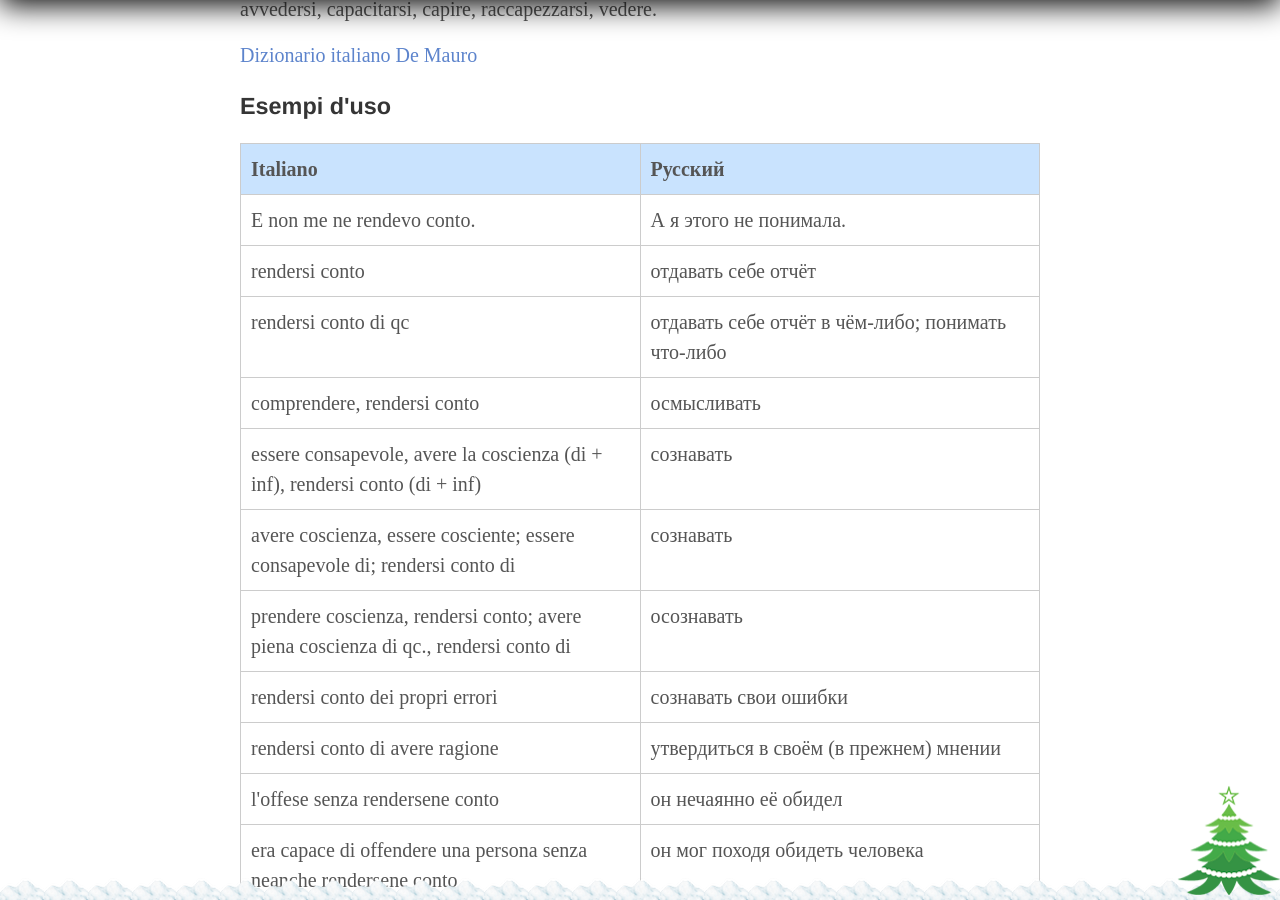
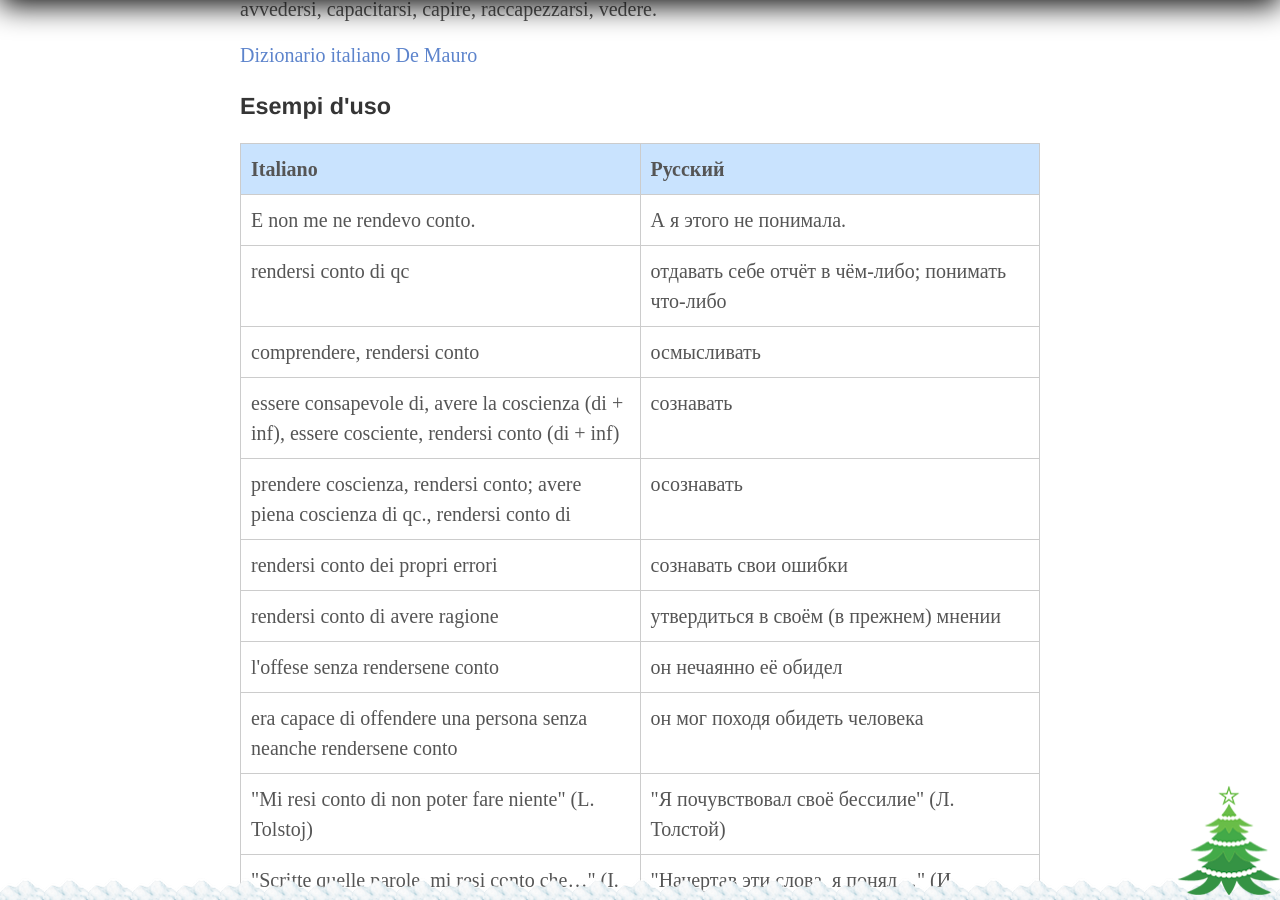
Before and after one commit to postolny/postolny.github.io, a Jekyll site: the page built from _posts/2021-07-02-rendersi-conto.md, in a window 1280 px wide and 900 px high, scrolled down 950 px. Built offline with Jekyll 4.4.1, drawn with Linux system fonts in a browser that asks for light colours.

Commit message:
Add files via upload

```diff
--- a/_posts/2021-07-02-rendersi-conto.md
+++ b/_posts/2021-07-02-rendersi-conto.md
@@ -25,11 +25,9 @@ avvedersi, capacitarsi, capire, raccapezzarsi, vedere.
 | Italiano | Русский |
 |----------|---------|
 |E non me ne rendevo conto.|А я этого не понимала.|
-|rendersi conto|отдавать себе отчёт|
 |rendersi conto di qc|отдавать себе отчёт в чём-либо; понимать что-либо|
 |comprendere, rendersi conto|осмысливать|
-|essere consapevole, avere la coscienza (di + inf), rendersi conto (di + inf)|сознавать|
-|avere coscienza, essere cosciente; essere consapevole di; rendersi conto di|сознавать|
+|essere consapevole di, avere la coscienza (di + inf), essere cosciente, rendersi conto (di + inf)|сознавать|
 |prendere coscienza, rendersi conto; avere piena coscienza di qc., rendersi conto di|осознавать|
 |rendersi conto dei propri errori|сознавать свои ошибки|
 |rendersi conto di avere ragione|утвердиться в своём (в прежнем) мнении|
```
